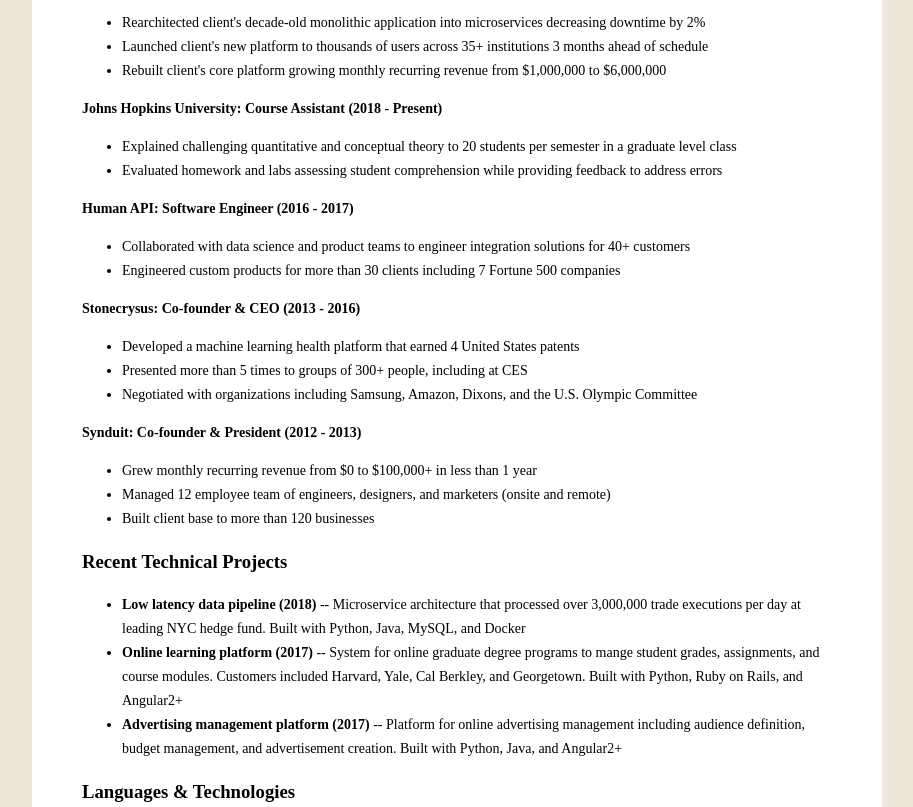
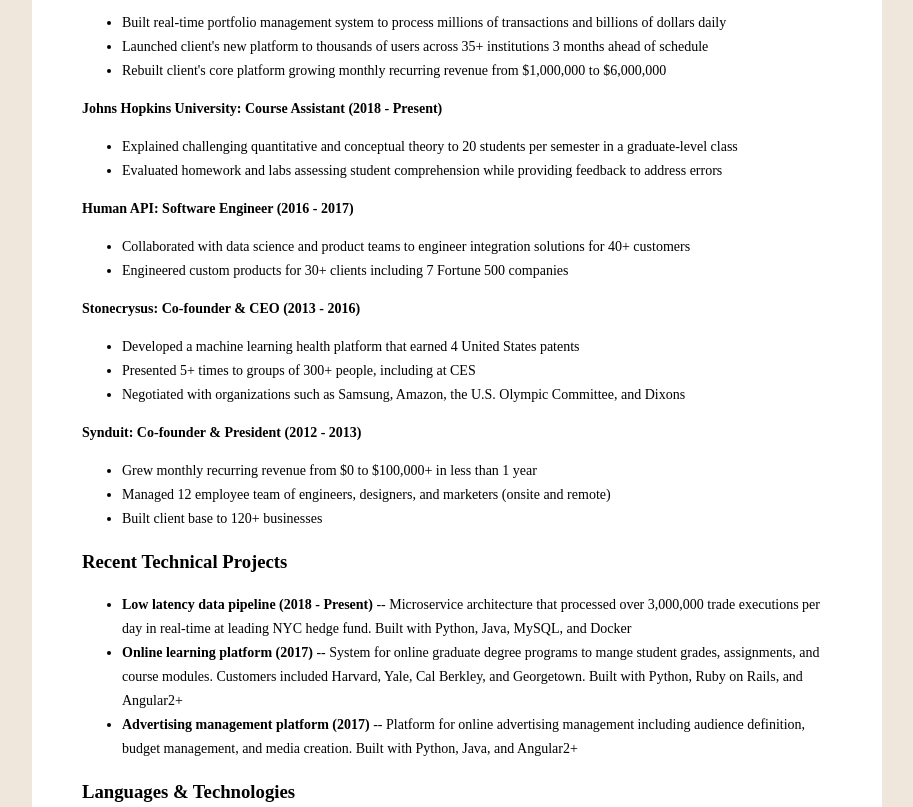
Before and after one commit to matthewlanders/mattml.github.io, a plain HTML site: page index.html in a window 1280 px wide. Shown: the part 680-1487 px from the top of the page, without its empty margins (183-1096 px from the left). Drawn offline with Linux system fonts and the light colour scheme.

```diff
--- a/index.html
+++ b/index.html
@@ -40,37 +40,37 @@
         <h3><a name="experience">Professional Experience</a></h3>
         <p><strong>Stride Consulting: Software Engineer (2017 - Present)</strong></p>
         <ul>
-          <li>Rearchitected client's decade-old monolithic application into microservices decreasing downtime by 2%</li>
+          <li>Built real-time portfolio management system to process millions of transactions and billions of dollars daily</li>
           <li>Launched client's new platform to thousands of users across 35+ institutions 3 months ahead of schedule</li>
           <li>Rebuilt client's core platform growing monthly recurring revenue from $1,000,000 to $6,000,000</li>
         </ul>
         <p><strong>Johns Hopkins University: Course Assistant (2018 - Present)</strong></p>
         <ul>
-          <li>Explained challenging quantitative and conceptual theory to 20 students per semester in a graduate level class</li>
+          <li>Explained challenging quantitative and conceptual theory to 20 students per semester in a graduate-level class</li>
           <li>Evaluated homework and labs assessing student comprehension while providing feedback to address errors</li>
         </ul>
         <p><strong>Human API: Software Engineer (2016 - 2017)</strong></p>
         <ul>
           <li>Collaborated with data science and product teams to engineer integration solutions for 40+ customers</li>
-          <li>Engineered custom products for more than 30 clients including 7 Fortune 500 companies</li>
+          <li>Engineered custom products for 30+ clients including 7 Fortune 500 companies</li>
         </ul>
         <p><strong>Stonecrysus: Co-founder &amp; CEO (2013 - 2016)</strong></p>
         <ul>
           <li>Developed a machine learning health platform that earned 4 United States patents</li>
-          <li>Presented more than 5 times to groups of 300+ people, including at CES</li>
-          <li>Negotiated with organizations including Samsung, Amazon, Dixons, and the U.S. Olympic Committee</li>
+          <li>Presented 5+ times to groups of 300+ people, including at CES</li>
+          <li>Negotiated with organizations such as Samsung, Amazon, the U.S. Olympic Committee, and Dixons</li>
         </ul>
         <p><strong>Synduit: Co-founder &amp; President (2012 - 2013)</strong></p>
         <ul>
           <li>Grew monthly recurring revenue from $0 to $100,000+ in less than 1 year</li>
           <li>Managed 12 employee team of engineers, designers, and marketers (onsite and remote)</li>
-          <li>Built client base to more than 120 businesses</li>
+          <li>Built client base to 120+ businesses</li>
         </ul>
         <h3><a name="projects">Recent Technical Projects</a></h3>
         <ul>
-          <li><strong>Low latency data pipeline (2018)</strong> -- Microservice architecture that processed over 3,000,000 trade executions per day at leading NYC hedge fund. Built with Python, Java, MySQL, and Docker</li>
+          <li><strong>Low latency data pipeline (2018 - Present)</strong> -- Microservice architecture that processed over 3,000,000 trade executions per day in real-time at leading NYC hedge fund. Built with Python, Java, MySQL, and Docker</li>
           <li><strong>Online learning platform (2017)</strong> -- System for online graduate degree programs to mange student grades, assignments, and course modules. Customers included Harvard, Yale, Cal Berkley, and Georgetown. Built with Python, Ruby on Rails, and Angular2+</li>
-          <li><strong>Advertising management platform (2017)</strong> -- Platform for online advertising management including audience definition, budget management, and advertisement creation. Built with Python, Java, and Angular2+</li>
+          <li><strong>Advertising management platform (2017)</strong> -- Platform for online advertising management including audience definition, budget management, and media creation. Built with Python, Java, and Angular2+</li>
         </ul>
         <h3><a name="technologies">Languages &amp; Technologies</a></h3>
         <ul>
@@ -103,7 +103,7 @@
         <a href="https://patents.google.com/patent/US8600928B2/en" target="_blank">See Patent</a>
       </div>
       <div class="last-updated">
-        <p><strong>Site last updated: December 2018</strong></p>
+        <p><strong>Site last updated: January 2019</strong></p>
       </div>
     </div>
   </body>
```
